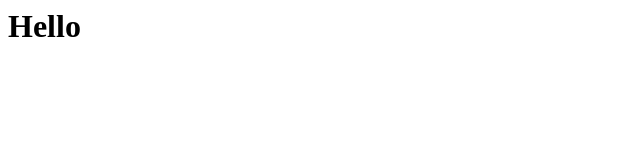
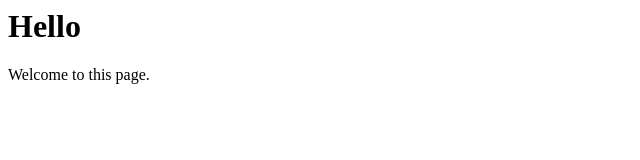
Before and after one commit to billmcguire/billmcguire.github.io, a plain HTML site: page index.html in a window 1280 px wide. Shown: the whole page, without its empty margins (0-640 px from the left). Drawn offline with Linux system fonts and the light colour scheme.

Commit message:
Added info to index.html

```diff
--- a/index.html
+++ b/index.html
@@ -1,5 +1,5 @@
 <html>
 
 <h1>Hello</h1>
-
+<p>Welcome to this page.</p>
 </html>
```
